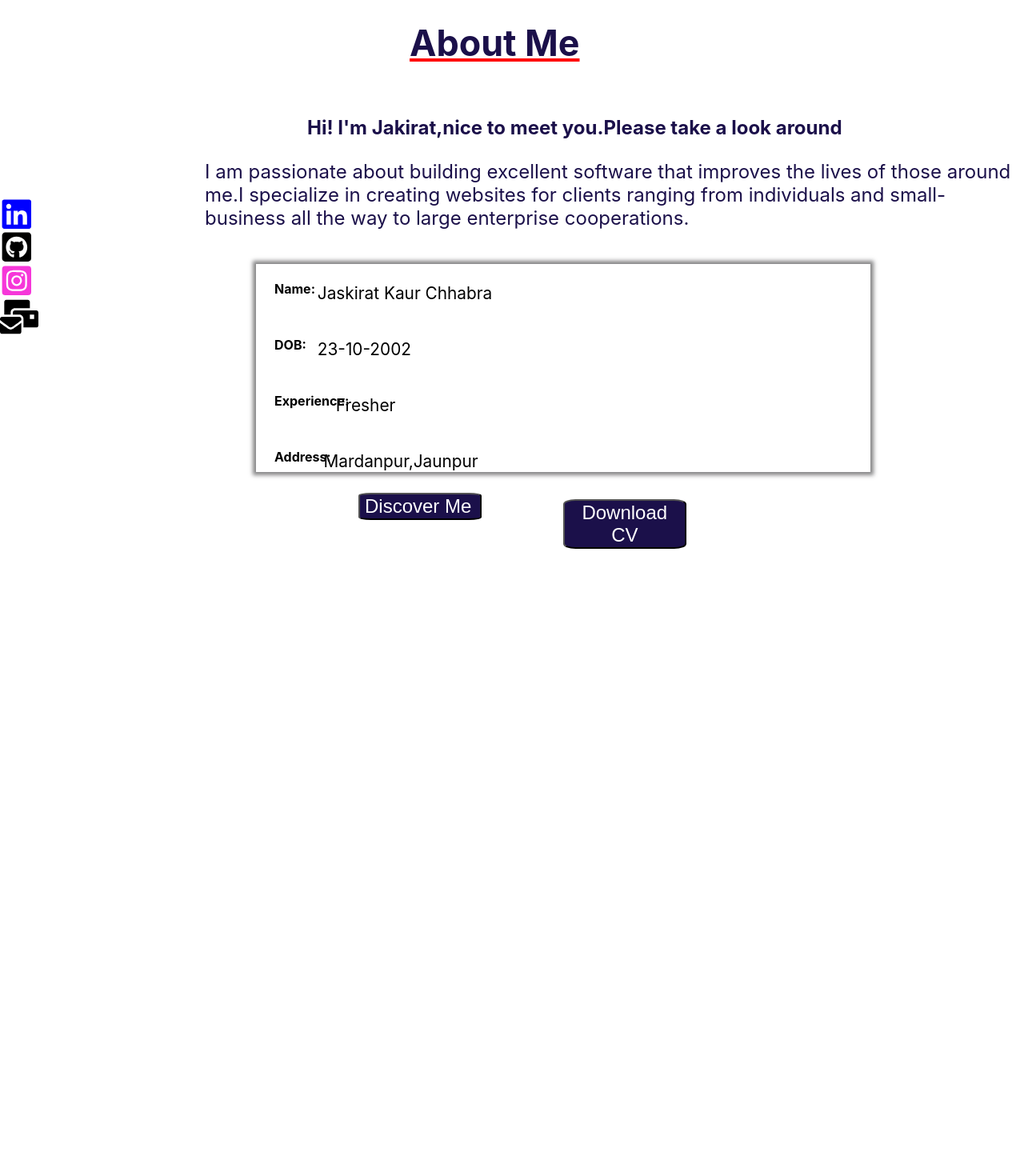
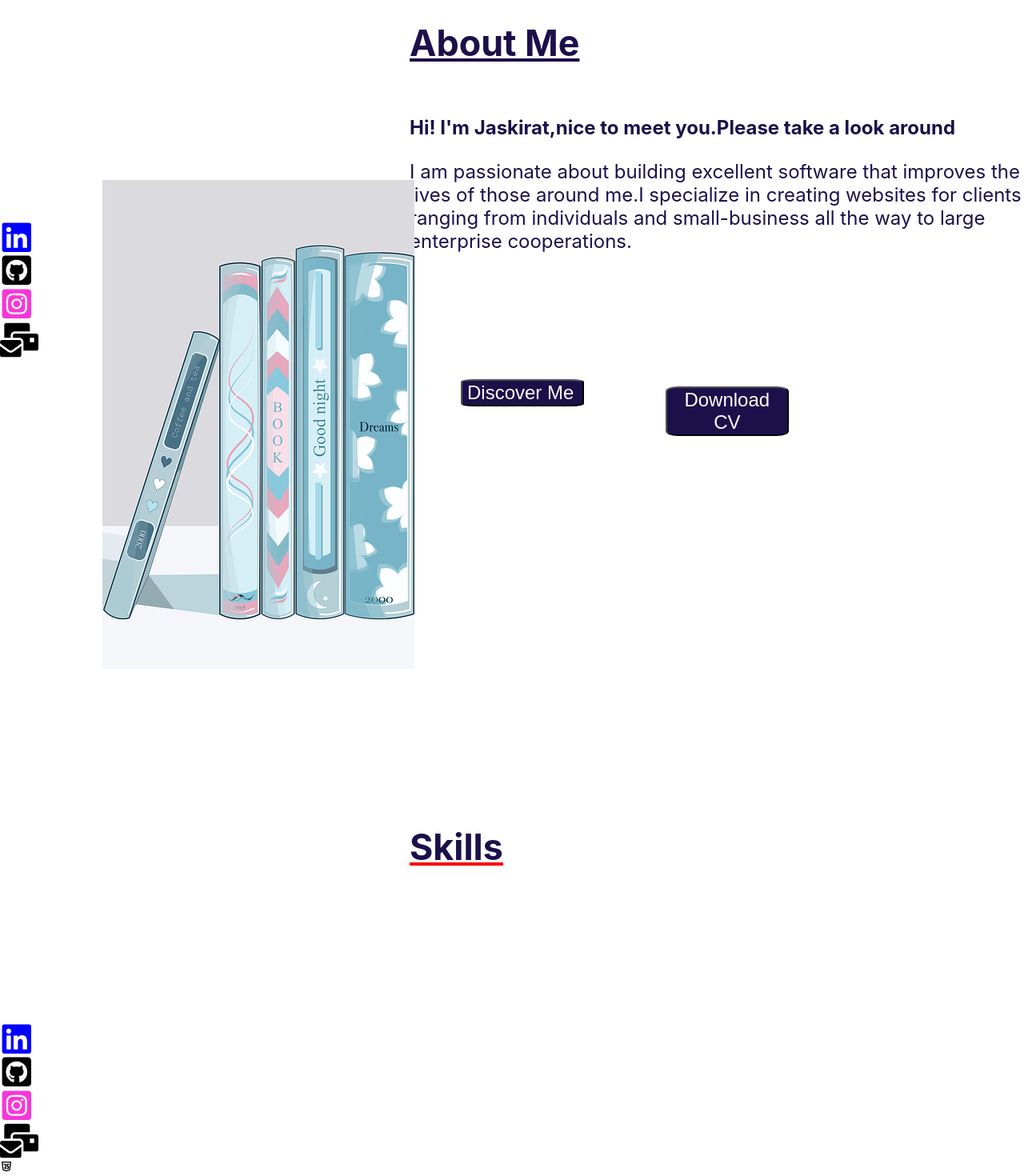
Before and after one commit to kaurjaskirat/Portfolio-react, a React (Create React App) app: page / in a window 1280 px wide. Shown: the part 904-2374 px from the top of the page at 80% size. Before the commit the page ends 1590 px from the top, so only its background shows below. Built offline with nearby package versions, Linux system fonts and the light colour scheme.

Commit message:
about update

```diff
--- a/src/App.js
+++ b/src/App.js
@@ -2,6 +2,8 @@ import './App.css';
 import Navbar from './components/Navbar';
 import Home from './components/Home';
 import About from './components/About';
+import Skills from './components/Skills';
+
 
 function App() {
   return (
@@ -9,6 +11,7 @@ function App() {
        <Navbar/>
        <Home/>
        <About/>
+       <Skills/>
     </div>
   );
 }
--- a/src/components/About.css
+++ b/src/components/About.css
@@ -3,7 +3,7 @@
 
 }
 .About .btn1{
-    margin-left:35%;
+    margin-left:45%;
     font-size:150%;
     background-color:rgb(27, 16, 74);
     color:white;
@@ -15,7 +15,7 @@
     height:80%
 }
 .About .btn2{
-    margin-left:55%;
+    margin-left:65%;
     font-size:150%;
     background-color:rgb(27, 16, 74);
     color:white;
@@ -27,18 +27,50 @@
     height:80%
 }
 
-.About .pi{
-    box-shadow: 0 0 5px 4px rgba(14, 13, 16, 0.5);
-    display:flex;
-    width:60%;
-    margin-top:-7%;
+/* .About .pi{ */
+    /* box-shadow: 0 0 5px 4px rgba(14, 13, 16, 0.5); */
+    /* display:flex; */
+    /* width:30%; */
+    /* opacity:1; */
+    /* margin-top:-10%;
     flex-direction:column;
     height:260px;
-    margin-left:25%;
-}
+    margin-left:55%;
+} */
 
 .About .icons{
     flex-direction:column;
     display:flex;
     margin-top:-5%
   }
+  .About1 img{
+    margin-top:-25%;
+    height:10%;
+    margin-left:10%
+  }
+  .About .icons:hover{
+    font-size:larger;
+    }
+
+  @media screen and (max-width:390px){
+    .About{
+margin-left:-16%
+    }
+    .About .icons{
+margin-left:15%;
+margin-top:-60%
+    }
+    .About1 img{
+        opacity:0;
+    }
+    .About .btn1{
+        width:30%;
+        height:60%;
+        margin-top:30%;
+    }
+    .About .btn2{
+        width:33%;
+        margin-top:10%;
+        margin-left:45%;
+    }
+  }
--- a/src/components/About.js
+++ b/src/components/About.js
@@ -1,29 +1,35 @@
 import React from 'react';
 import './About.css';
 import {FaLinkedin,FaGithubSquare,FaInstagramSquare,FaMailBulk } from "react-icons/fa";
+import about1 from './images/about1.png';
 
 
 const About = () => {
     return(
         <div className='About'>
-            <h1 style={{color:"rgb(27, 16, 74)",marginLeft:"40%",fontSize:"280%",textDecoration:"underline",textDecorationColor: "red"}}>About Me</h1>
-            <h3 style={{color:"rgb(27, 16, 74)",marginLeft:"30%",fontSize:"150%",marginTop:"5%"}}>Hi! I'm Jakirat,nice to meet you.Please take a look around</h3>
+            <h1 style={{color:"rgb(27, 16, 74)",marginLeft:"40%",fontSize:"280%",textDecoration:"underline"}}>About Me</h1>
+            <h3 style={{color:"rgb(27, 16, 74)",marginLeft:"40%",fontSize:"150%",marginTop:"5%"}}>Hi! I'm Jaskirat,nice to meet you.Please take a look around</h3>
 
- <p style={{color:"rgb(27, 16, 74)",marginLeft:"20%",fontSize:"150%",marginTop:"2%",}}>I am passionate about building excellent software that improves the lives of those around me.I specialize in creating websites for clients ranging from individuals and small-business all the way to large enterprise cooperations.</p>
+ <p style={{color:"rgb(27, 16, 74)",marginLeft:"40%",fontSize:"150%",marginTop:"2%",}}>I am passionate about building excellent software that improves the lives of those around me.I specialize in creating websites for clients ranging from individuals and small-business all the way to large enterprise cooperations.</p>
         <div className='icons'>
     <FaLinkedin style={{color:"blue",fontSize:"260%"}}/>
      <FaGithubSquare style={{color:"black",fontSize:"260%",marginLeft:""}}/>
      <FaInstagramSquare style={{color:"rgba(246, 43, 215, 0.941)",fontSize:"260%",marginLeft:""}}/>
      <FaMailBulk style={{color:"black",fontSize:"300%",marginLeft:""}}/>
     </div>
-    <div className='pi'>
+
+    {/* <div className='pi'>
+        <h3>Personal Informations</h3>
         <h4 style={{fontSize:"100%",marginLeft:"3%"}}>Name:</h4><p style={{marginTop:"-5%",marginLeft:"10%",fontSize:"130%"}}>Jaskirat Kaur Chhabra</p>
         <h4 style={{fontSize:"100%",marginLeft:"3%"}}>DOB:</h4><p style={{marginTop:"-5%",marginLeft:"10%",fontSize:"130%"}}>23-10-2002</p>
         <h4 style={{fontSize:"100%",marginLeft:"3%"}}>Experience:</h4><p style={{marginTop:"-5%",marginLeft:"13%",fontSize:"130%"}}>Fresher</p>
         <h4 style={{fontSize:"100%",marginLeft:"3%"}}>Address:</h4><p style={{marginTop:"-5%",marginLeft:"11%",fontSize:"130%"}}>Mardanpur,Jaunpur</p>
-    </div>
+    </div> */}
     <button className='btn1'>Discover Me</button>
   <button className='btn2'>Download CV</button>
+
+  <div className='About1'>
+    <img src={about1} alt="this is car image" /></div>
     </div>
 
     )
--- /dev/null
+++ b/src/components/Skills.css
@@ -0,0 +1,8 @@
+.Skills .icons{
+    flex-direction:column;
+    display:flex;
+    margin-top:15%
+  }
+  .Skills{
+    margin-top:15%
+  }
--- /dev/null
+++ b/src/components/Skills.js
@@ -0,0 +1,21 @@
+import React from 'react';
+import './Skills.css';
+import {FaLinkedin,FaGithubSquare,FaInstagramSquare,FaMailBulk } from "react-icons/fa";
+import{TbBrandJavascript} from 'react-icons/tb'
+
+const Skills = () => {
+    return(
+        <div className="Skills">
+            <h2 style={{color:"rgb(27, 16, 74)",marginLeft:"40%",fontSize:"280%",textDecoration:"underline",textDecorationColor: "red"}}> Skills</h2>
+        <div className='icons'>
+        <FaLinkedin style={{color:"blue",fontSize:"260%"}}/>
+         <FaGithubSquare style={{color:"black",fontSize:"260%",marginLeft:""}}/>
+         <FaInstagramSquare style={{color:"rgba(246, 43, 215, 0.941)",fontSize:"260%",marginLeft:""}}/>
+         <FaMailBulk style={{color:"black",fontSize:"300%",marginLeft:""}}/>
+        </div>
+
+        <TbBrandJavascript/>
+        </div>
+    )
+}
+export default Skills;
```
Also changed, not shown: src/components/images/about1.png (added).
